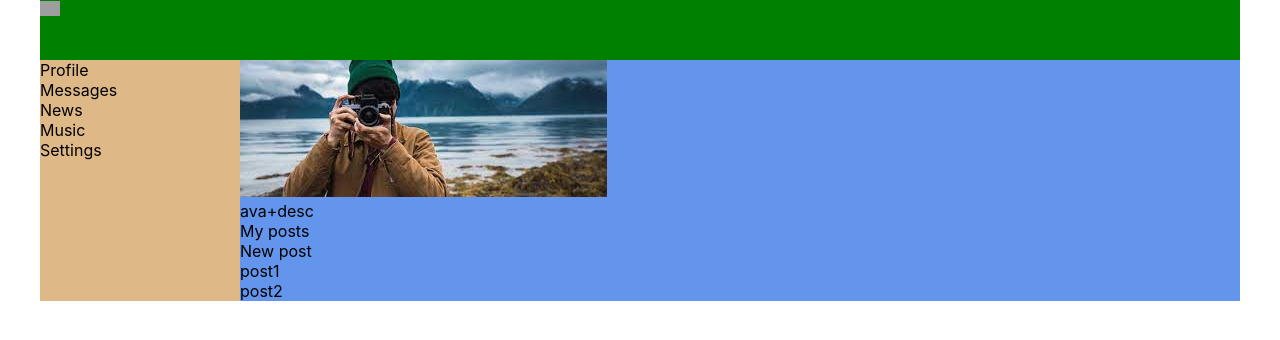
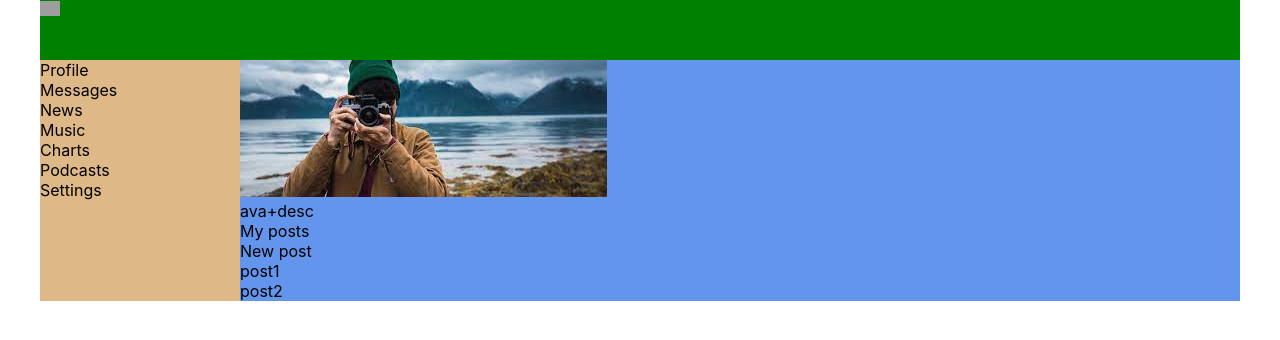
Before and after one commit to maxsergeev/socialnetwork, a React (Create React App) app: page / in a window 1280 px wide. Shown: the top 340 px of the page. Built offline with nearby package versions, Linux system fonts and the light colour scheme; grey boxes are pictures that could not be loaded.

Commit message:
add new elements menu for sidebar

```diff
--- a/src/components/Navbar.jsx
+++ b/src/components/Navbar.jsx
@@ -7,6 +7,8 @@ const Navbar = () => {
           <div><a>Messages</a></div>
           <div><a>News</a></div>
           <div><a>Music</a></div>
+          <div><a>Charts</a></div>
+          <div><a>Podcasts</a></div>
           <div><a>Settings</a></div>
         </nav>
     );
```
